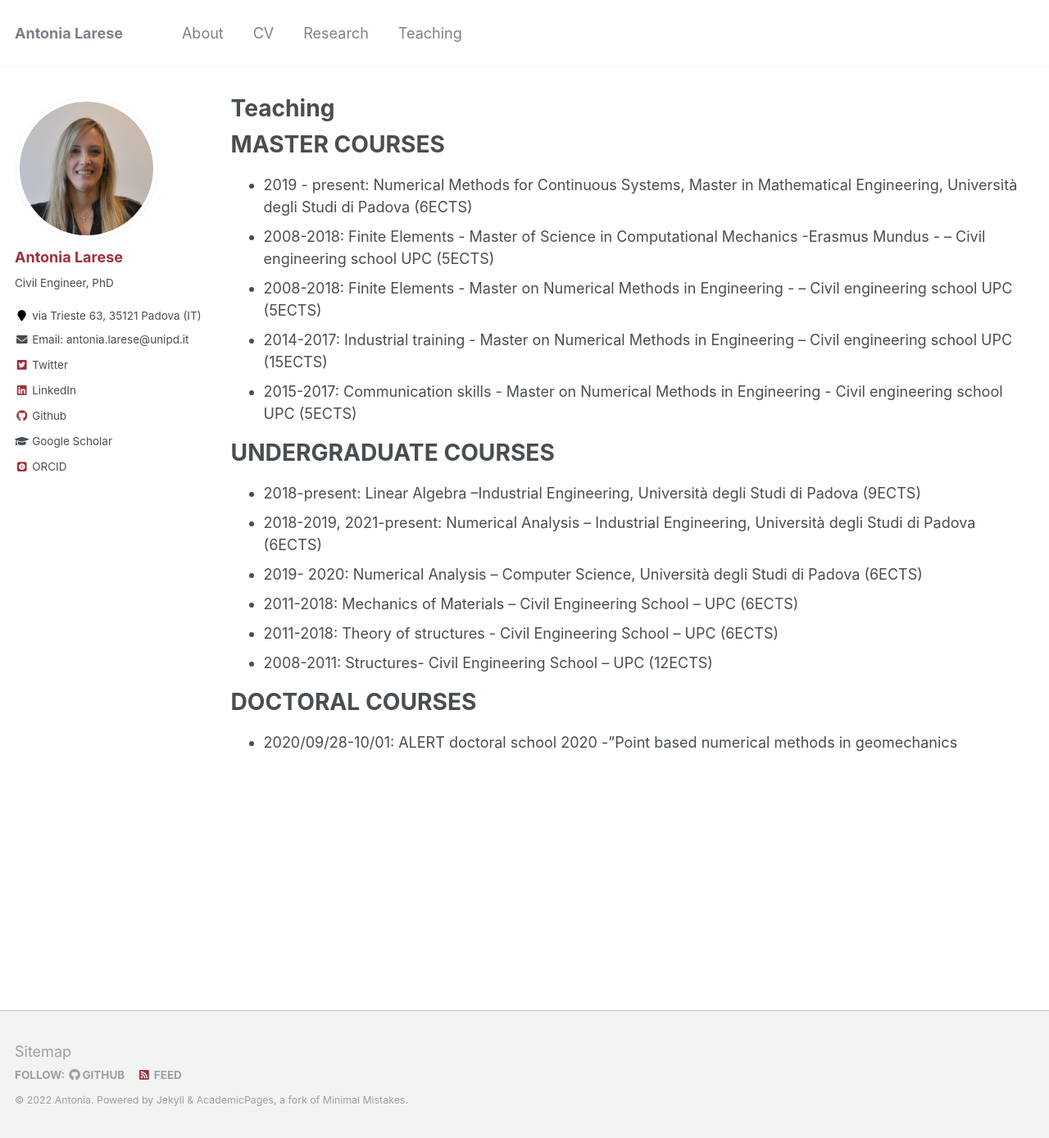
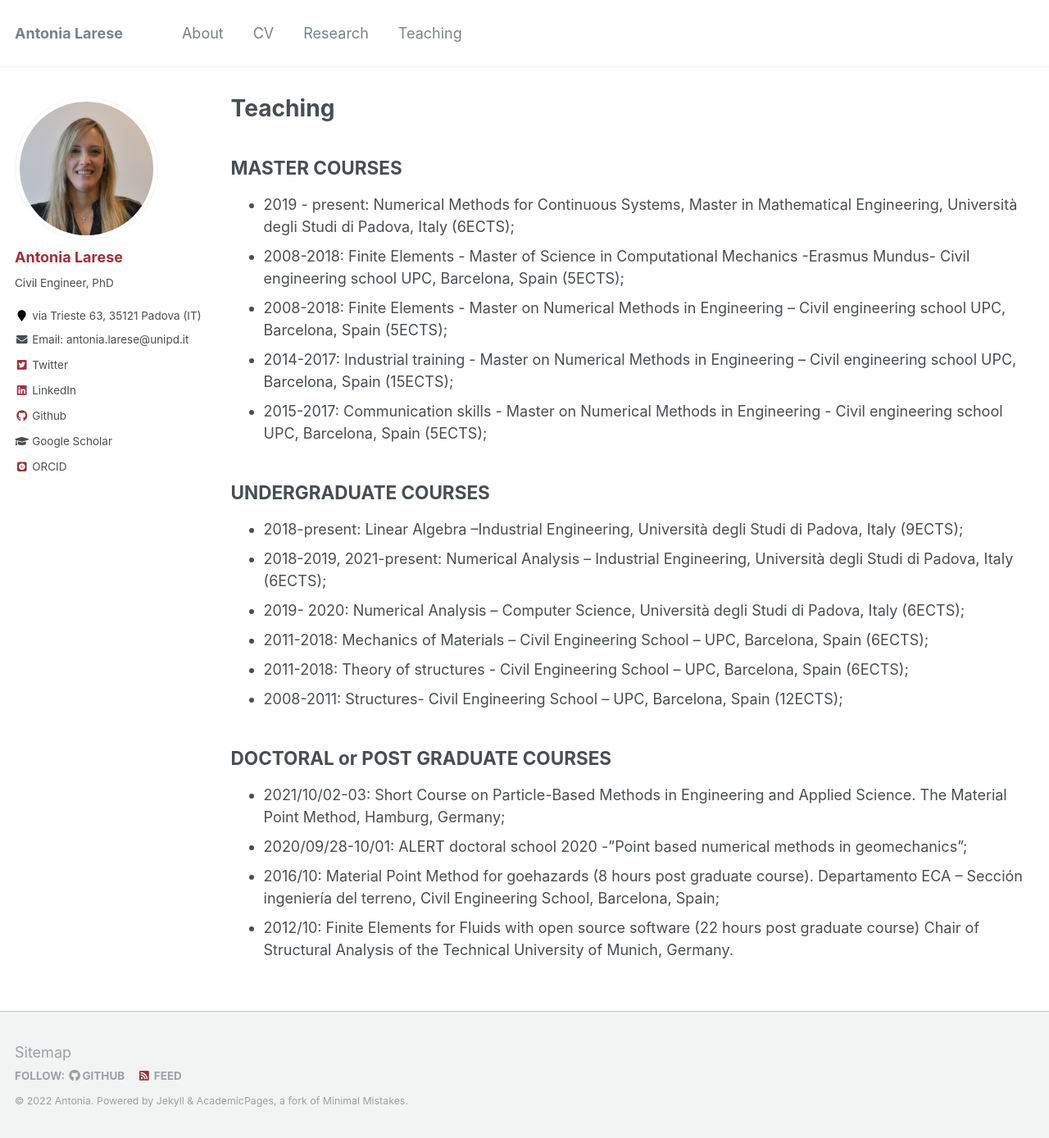
Before and after one commit to antonialarese/antonialarese.github.io, a Jekyll site: the page built from _pages/teaching.md, in a window 1280 px wide and 1388 px high. Shown: the whole window at 82% size. Built offline with Jekyll 4.4.1, drawn with Linux system fonts in a browser that asks for light colours; some web fonts are replaced.

Commit message:
minor corrections

```diff
--- a/_pages/teaching.md
+++ b/_pages/teaching.md
@@ -9,27 +9,31 @@ author_profile: true
 
 
 
-MASTER COURSES
-======
-* 2019 - present:  Numerical Methods for Continuous Systems, Master in Mathematical Engineering, Università degli Studi di Padova (6ECTS)
-* 2008-2018:  Finite Elements - Master of Science in Computational Mechanics -Erasmus Mundus - –
-Civil engineering school UPC (5ECTS)
-* 2008-2018:  Finite Elements - Master on Numerical Methods in Engineering - – Civil engineering
-school UPC (5ECTS)
+## MASTER COURSES
+
+* 2019 - present:  Numerical Methods for Continuous Systems, Master in Mathematical Engineering, Università degli Studi di Padova, Italy (6ECTS);
+* 2008-2018:  Finite Elements - Master of Science in Computational Mechanics -Erasmus Mundus-
+Civil engineering school UPC, Barcelona, Spain  (5ECTS);
+* 2008-2018:  Finite Elements - Master on Numerical Methods in Engineering – Civil engineering
+school UPC, Barcelona, Spain  (5ECTS);
 * 2014-2017:  Industrial training - Master on Numerical Methods in Engineering – Civil engineering
-school UPC (15ECTS)
+school UPC, Barcelona, Spain  (15ECTS);
 * 2015-2017:  Communication skills - Master on Numerical Methods in Engineering - Civil engineering
-school UPC (5ECTS)
+school UPC, Barcelona, Spain  (5ECTS);
 
-UNDERGRADUATE COURSES
-======
-* 2018-present:  Linear Algebra –Industrial Engineering, Università degli Studi di Padova (9ECTS)
-* 2018-2019, 2021-present: Numerical Analysis – Industrial Engineering, Università degli Studi di Padova (6ECTS)
-* 2019- 2020: Numerical Analysis – Computer Science, Università degli Studi di Padova (6ECTS)
-* 2011-2018: Mechanics of Materials – Civil Engineering School – UPC (6ECTS)
-* 2011-2018: Theory of structures - Civil Engineering School – UPC (6ECTS)
-* 2008-2011: Structures- Civil Engineering School – UPC (12ECTS)
+## UNDERGRADUATE COURSES
 
-DOCTORAL COURSES
-======
-* 2020/09/28-10/01: ALERT doctoral school 2020 -”Point based numerical methods in geomechanics
+* 2018-present:  Linear Algebra –Industrial Engineering, Università degli Studi di Padova, Italy (9ECTS);
+* 2018-2019, 2021-present: Numerical Analysis – Industrial Engineering, Università degli Studi di Padova, Italy (6ECTS);
+* 2019- 2020: Numerical Analysis – Computer Science, Università degli Studi di Padova, Italy (6ECTS);
+* 2011-2018: Mechanics of Materials – Civil Engineering School – UPC, Barcelona, Spain (6ECTS);
+* 2011-2018: Theory of structures - Civil Engineering School – UPC, Barcelona, Spain  (6ECTS);
+* 2008-2011: Structures- Civil Engineering School – UPC, Barcelona, Spain  (12ECTS);
+
+## DOCTORAL or POST GRADUATE COURSES
+
+* 2021/10/02-03: Short Course on Particle-Based Methods in Engineering and Applied Science. The Material Point Method, Hamburg, Germany;
+* 2020/09/28-10/01: ALERT doctoral school 2020 -”Point based numerical methods in geomechanics";
+* 2016/10: Material Point Method for goehazards (8 hours post graduate course). Departamento
+ECA – Sección ingeniería del terreno, Civil Engineering School, Barcelona, Spain;
+* 2012/10: Finite Elements for Fluids with open source software (22 hours post graduate course) Chair of Structural Analysis of the Technical University of Munich, Germany.
```
Also changed, not shown: _pages/cv.md (+3 -4 lines).
